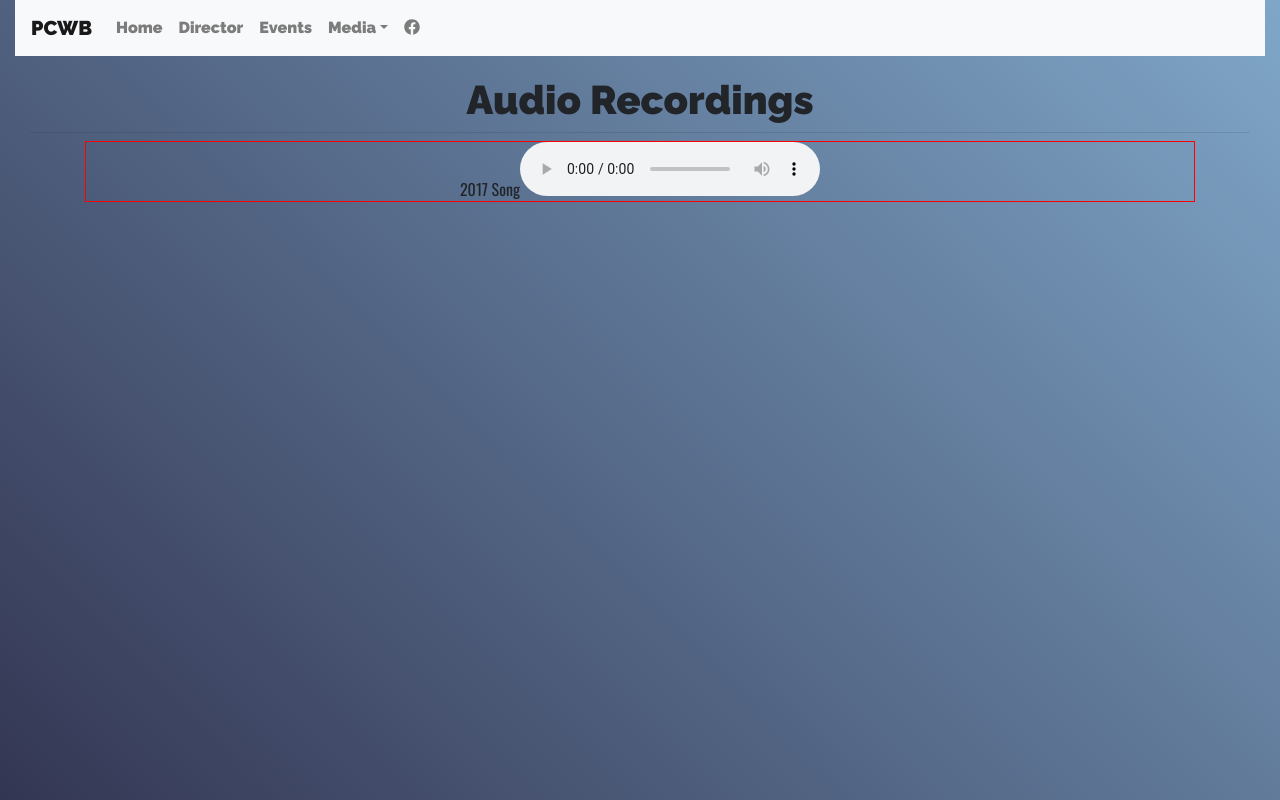
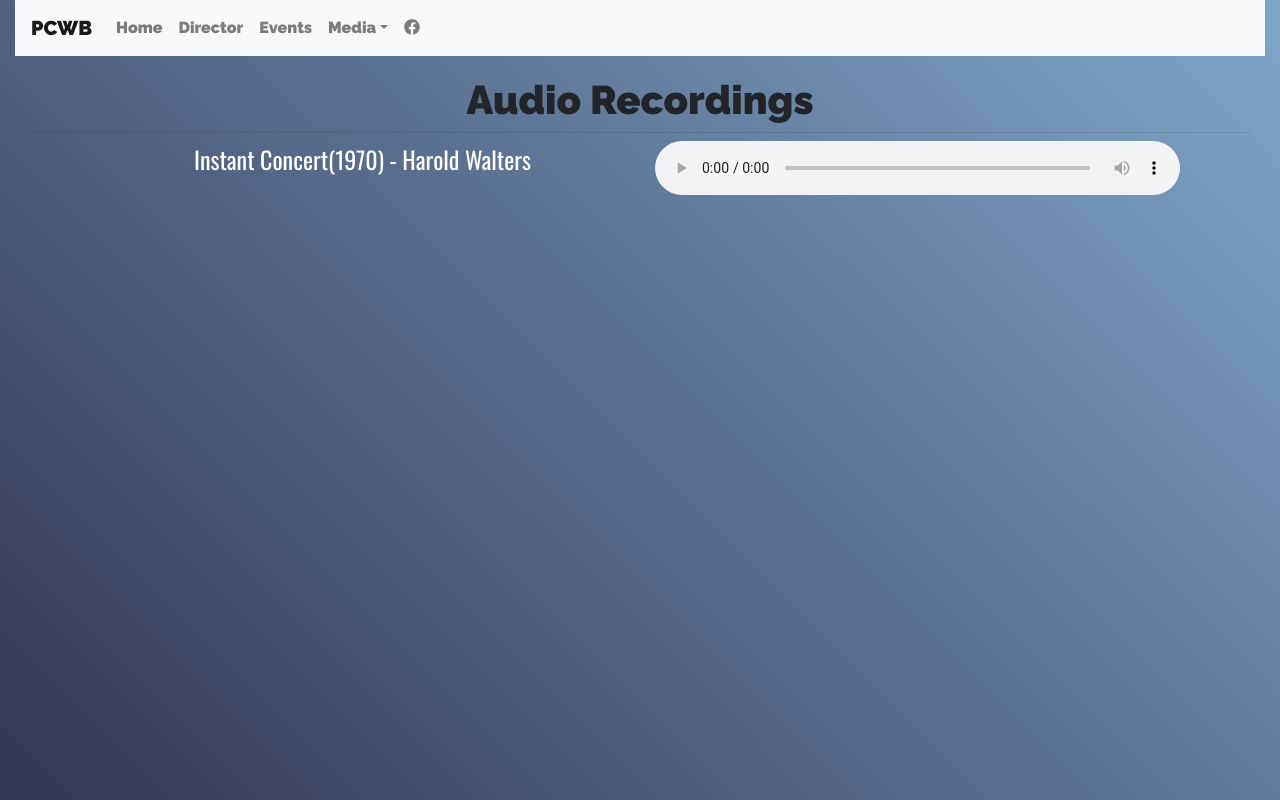
Before and after one commit to kennja05/pcwb, a React (Create React App) app: page /audio in a window 1280 px wide. Built offline with nearby package versions, Linux system fonts and the light colour scheme.

Commit message:
add instantConcert to audio recordings

```diff
--- a/src/App.css
+++ b/src/App.css
@@ -23,27 +23,13 @@ h1{
   width: 100%;
 }
 
-/* .director{
-  margin-top: 50px;
-} */
-
-/* .posters{
-  display: flex;
-} */
-
-/* .poster-column{
-  max-width: 50%;
-  border: 1px solid red
-} */
-
-
 .poster{
   border: 3px solid gray;
   max-width: 100%;
   margin: 3px;
 }
 
-.hide{ /* to hide the alert once the x is clicked*/
+.hide{ /* to hide the alert on the homepage once the x is clicked*/
   display: none;
 }
 
@@ -58,6 +44,17 @@ nav{
   padding-top: 4%;
 }
 
+/* .song{
+  display: flex;
+  align-items: center;
+  justify-content: flex-start;
+} */
+
+.song-info{
+  font-size: x-large;
+  color: white;
+}
+
 /* .col-sm-4{
   border: 1px solid red;
 } */
--- a/src/Audio.js
+++ b/src/Audio.js
@@ -1,6 +1,6 @@
 import React from 'react'
 import Song from './Song'
-import FirstSong from './audio/PCWBfinalSong2017.mp3'
+import FirstSong from './audio/InstantConcert2017.mp3'
 
 export default class Audio extends React.Component {
 
@@ -12,9 +12,7 @@ export default class Audio extends React.Component {
                 <h1 className='display-5'>Audio Recordings</h1>
                 <hr className='my-2'></hr>
                 <div className='song-list container'>
-
-                    <Song title="2017 Song" src={FirstSong}/>
-
+                    <Song title="Instant Concert" composer="Harold Walters" releaseDate={1970} src={FirstSong}/>
                 </div>
             </div>
         )
--- a/src/Song.js
+++ b/src/Song.js
@@ -5,10 +5,17 @@ export default class Song extends React.Component {
 
 
     render(){
+        const {title, src, releaseDate, composer} = this.props
         return(
-        <div style={{border: '1px solid red'}} className='song'>
-            <span>{this.props.title}</span>
-            <ReactAudioPlayer src={this.props.src} controls/>
+        <div className='song container-fluid'>
+            <div className='row'>
+                <div className='col-sm-6'>
+                    <span className='song-info'>{title}({releaseDate}) - {composer}</span>
+                </div>
+                <div className='col-sm-6'>
+                    <ReactAudioPlayer style={{width: '100%'}} src={src} controls/>
+                </div>
+            </div>
         </div>)
     }
 
```
Also changed, not shown: 1 other file (tests, documents, lock files or other folders).
